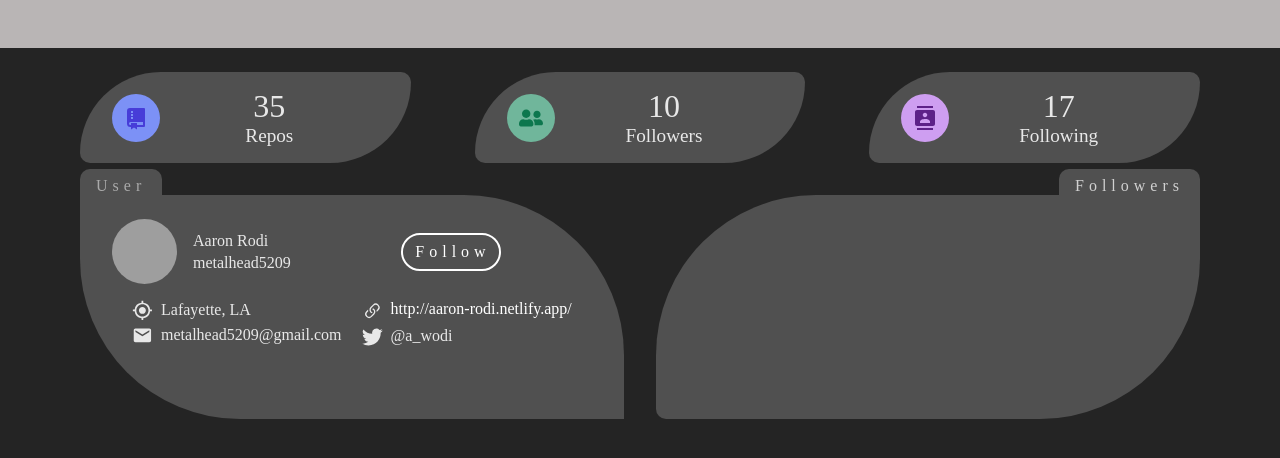
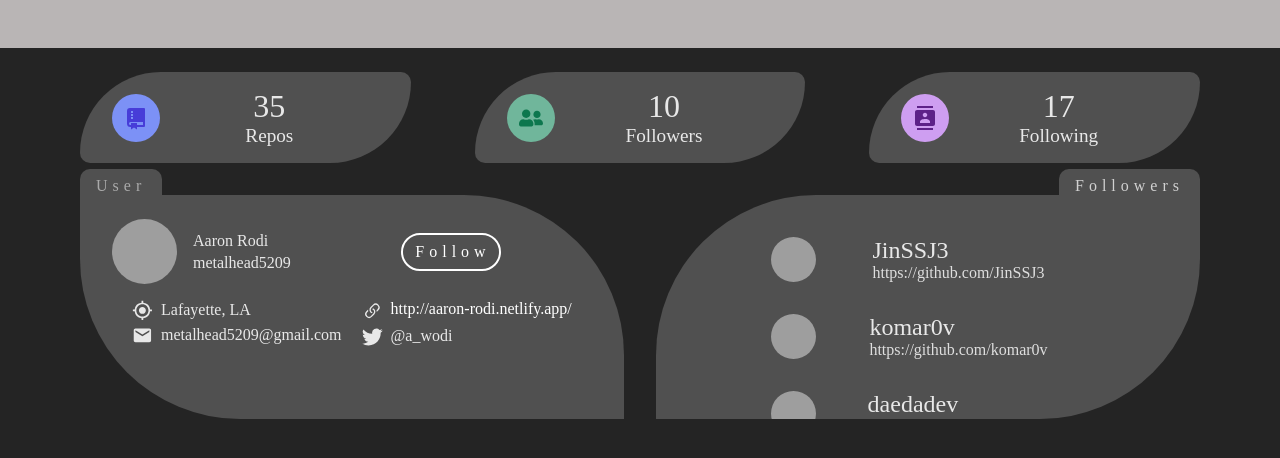
Before and after one commit to metalhead5209/GitStatss, a React (Vite) app: page / in a window 1280 px wide. Shown: the top 458 px of the page. Built offline with nearby package versions, Linux system fonts and the light colour scheme; grey boxes are pictures that could not be loaded.

Commit message:
finished building followers card using static data, need to make dynamic

```diff
--- a/src/App.css
+++ b/src/App.css
@@ -65,6 +65,6 @@
 
 @media screen and (max-width: 800px) {
     .global-section {
-        margin: auto 1em;
+        margin: auto;
     }
 }
--- a/src/Wrappers.jsx
+++ b/src/Wrappers.jsx
@@ -16,7 +16,6 @@ export const ErrorWrapper = styled.section`
     width: 80%;
   }
 `;
-
 
 // LOGIN PAGE
 export const LoginWrapper = styled.section`
@@ -72,9 +71,7 @@ h1 {
       font-size: 2em;
     }
   }
-
 `;
-
 
 // NAVBAR
 export const NavWrapper = styled.nav`
@@ -111,19 +108,19 @@ export const NavWrapper = styled.nav`
   }
 `;
 
-
 export const UserDataWrapper = styled.section`
   display: grid;
   grid-template-columns: repeat(autofill, minmax(200px, 1fr));
   gap: 1rem 4rem;
   @media (min-width: 840px) {
     display: grid;
-    grid-template-columns: repeat(3, minmax(100px, 1fr));  }
+    grid-template-columns: repeat(3, minmax(100px, 1fr));
+  }
   .item {
     text-align: center;
     border-radius: 10em 20px 10em;
     padding: 1rem 2rem;
-    background: rgba(255,255,255, 0.2);
+    background: rgba(255, 255, 255, 0.2);
     display: grid;
     grid-template-columns: auto 1fr;
     align-items: center;
@@ -160,7 +157,6 @@ export const UserDataWrapper = styled.section`
       color: #5d2188;
     }
   }
-
 `;
 
 export const UserWrapper = styled.div`
@@ -170,10 +166,10 @@ export const UserWrapper = styled.div`
   @media (min-width: 992px) {
     grid-template-columns: 1fr 1fr;
   }
-`
+`;
 
 export const UserCardWrapper = styled.article`
-  background: rgba(255,255,255, 0.2);
+  background: rgba(255, 255, 255, 0.2);
   padding: 1.5rem 2rem;
   border-top-left-radius: 0;
   border-bottom-left-radius: 10em;
@@ -181,12 +177,12 @@ export const UserCardWrapper = styled.article`
   position: relative;
   height: 14em;
   &::before {
-    content: 'user';
+    content: "user";
     position: absolute;
     top: 0;
     left: 0;
     transform: translateY(-100%);
-    background: rgba(255,255,255, 0.2);
+    background: rgba(255, 255, 255, 0.2);
     color: #aaaaaa;
     border-top-right-radius: 10px;
     border-top-left-radius: 10px;
@@ -231,7 +227,7 @@ export const UserCardWrapper = styled.article`
 
     @media screen and (max-width: 600px) {
       a {
-        font-size: .7em;
+        font-size: 0.7em;
         padding: 0.35rem 0.3rem;
       }
     }
@@ -241,10 +237,9 @@ export const UserCardWrapper = styled.article`
   }
   .links {
     position: relative;
-    left: 50px;
+    left: 0px;
     display: flex;
     justify-content: space-evenly;
-    left: 0px;
     p,
     a {
       margin-bottom: 0.25rem;
@@ -263,37 +258,33 @@ export const UserCardWrapper = styled.article`
         color: white;
       }
       &:hover {
-        color: rgba(255,255,255, 0.2);
+        color: rgba(255, 255, 255, 0.2);
       }
-
     }
   }
   @media screen and (max-width: 600px) {
     .links {
       display: block;
-        left: 55px;
+      left: 15px;
     }
     height: 16em;
-
   }
-
 `;
 
 export const FollowersWrapper = styled.article`
-  background: rgba(255,255,255,0.2);;
-  /* border-top-right-radius: 10px; */
-  border-bottom-left-radius: 10px;
+  background: rgba(255, 255, 255, 0.2);
   border-bottom-right-radius: 10em;
   border-top-left-radius: 10em;
   padding: 1.5rem 2rem;
   position: relative;
+  max-height: 14em;
   &::before {
-    content: ' followers';
+    content: " followers";
     position: absolute;
     top: 0;
     right: 0;
     transform: translateY(-100%);
-    background: rgba(255,255,255,0.2);
+    background: rgba(255, 255, 255, 0.2);
     color: #d1d1d1;
     border-top-right-radius: 10px;
     border-top-left-radius: 10px;
@@ -305,18 +296,28 @@ export const FollowersWrapper = styled.article`
   }
   .followers {
     overflow: scroll;
-    height: 260px;
+    height: 200px;
     display: grid;
+    margin: auto;
+    justify-content: center;
     grid-template-rows: repeat(auto-fill, minmax(45px, 1fr));
-    gap: 1.25rem 1rem;
+    gap: 2rem 1rem;
     padding: 1rem 2rem;
+    width: auto;
+    border-top-left-radius: 10px;
+    border-radius: 5em 3em;
   }
+
+  .followers::-webkit-scrollbar {
+    display: none;
+  }
+
   article {
     transition: all 0.2s linear;
     padding: 0.15rem 0.5rem;
     border-radius: 10px;
     display: grid;
-    grid-template-columns: auto 1fr;
+    grid-template-columns: auto auto;
     align-items: center;
     column-gap: 1rem;
     img {
@@ -325,11 +326,23 @@ export const FollowersWrapper = styled.article`
       border-radius: 50%;
       object-fit: cover;
     }
-    h2 {
+    h4 {
       margin-bottom: 0;
+      font-size: 1.5rem;
     }
     a {
-      color: rgba(255,255,255,0.2);;
+      color: rgba(240, 240, 240, 0.888);
+      width: auto;
+    }
+    a:hover {
+      filter: drop-shadow(5px 7px 10px rgb(255, 255, 255));
     }
   }
-`
+  @media screen and (max-width: 600px) {
+    .followers {
+      height: 200px;
+    }
+    max-height: 15em;
+
+  }
+`;
--- a/src/components/Followers.jsx
+++ b/src/components/Followers.jsx
@@ -1,13 +1,28 @@
-import React from 'react';
-import { GitContext } from '../Context/context';
-import styled from 'styled-components';
-import { FollowersWrapper } from '../Wrappers';
+import React from "react";
+import { GitContext } from "../Context/context";
+import styled from "styled-components";
+import { FollowersWrapper } from "../Wrappers";
 
 const Followers = () => {
+  const { githubFollowers } = React.useContext(GitContext);
   return (
     <FollowersWrapper>
+      <div className="followers">
+        {githubFollowers.map((follower, index) => {
+          const { avatar_url: img, html_url, login } = follower;
+          return (
+            <article key={index}>
+              <img src={img} alt={login} />
+              <div>
+                <h4>{login}</h4>
+                <a target="_blank" href={html_url}>{html_url}</a>
+              </div>
+            </article>
+          );
+        })}
+      </div>
     </FollowersWrapper>
-  )
-}
+  );
+};
 
-export default Followers
+export default Followers;
--- a/src/components/NavBar.jsx
+++ b/src/components/NavBar.jsx
@@ -5,7 +5,7 @@ import { NavWrapper } from "../Wrappers";
 
 const NavBar = () => {
   const data = React.useContext(GitContext);
-  console.log(data);
+  // console.log(data);
   return <NavWrapper></NavWrapper>;
 };
 
--- a/src/index.css
+++ b/src/index.css
@@ -10,6 +10,8 @@
   -moz-osx-font-smoothing: grayscale;
   -webkit-text-size-adjust: 100%;
 }
+
+
 
 *:where(:not(html, iframe, canvas, img, svg, video, audio):not(svg *, symbol *)) {
   all: unset;
@@ -85,3 +87,13 @@ meter {
 :where([draggable="true"]) {
   -webkit-user-drag: element;
 }
+
+body::-webkit-scrollbar {
+  width: 0.25rem;
+}
+body::-webkit-scrollbar-track {
+  background: #ffffff;
+}
+body::-webkit-scrollbar-thumb {
+  background: #ffffff;
+}
```
Lines whose indentation alone changed are shown as unchanged.
